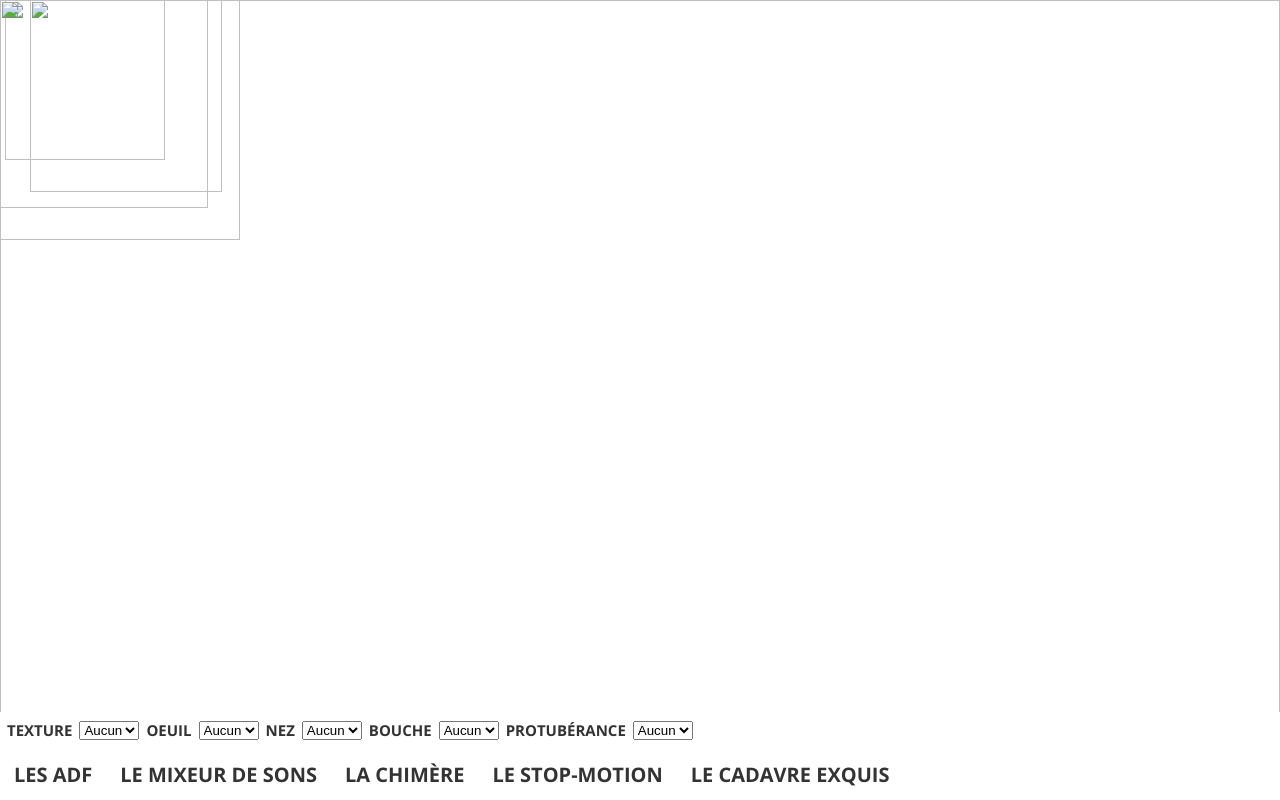
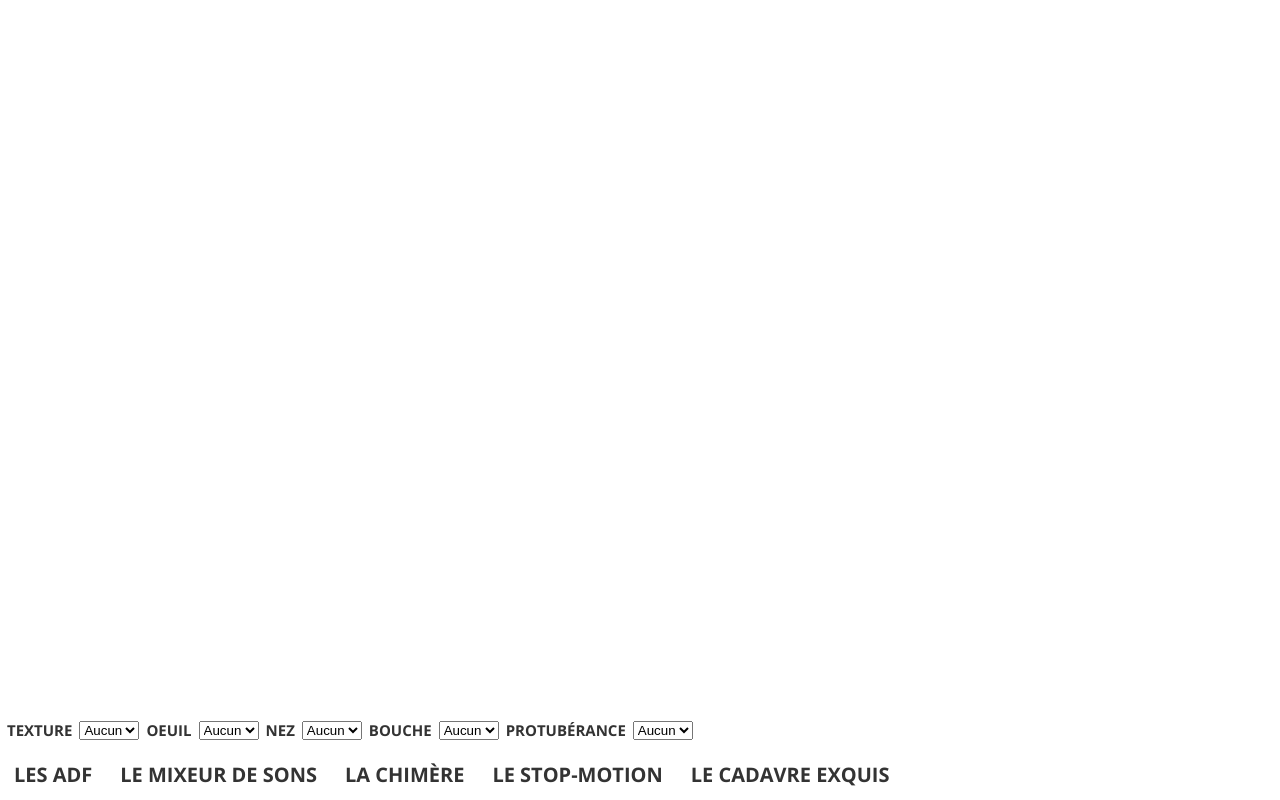
Before and after one commit to haniju/hanijufr, a plain HTML site: page adf-story/transf.html in a window 1280 px wide. Drawn offline with nearby package versions, Linux system fonts and the light colour scheme.

Commit message:
fix for chrome missing img src

```diff
--- a/adf-story/transf.html
+++ b/adf-story/transf.html
@@ -12,23 +12,23 @@
 
 
       <div class="canvas" style="width:100%; height:100%;">
-        <img id="tex" src="">
+        <img id="tex" src="images/chimere/foo.png">
       </div>
 
       <div class="canvas" id="dragOeuil">
-        <img class="chim" style="height:26vh" id="oeuil" src="">
+        <img class="chim" style="height:26vh" id="oeuil" src="images/chimere/foo.png">
       </div>
 
       <div class="canvas" id="dragNez">
-        <img class="chim" style="height:20vh; margin-left:5px;" id="nez" src="">
+        <img class="chim" style="height:20vh; margin-left:5px;" id="nez" src="images/chimere/foo.png">
       </div>
 
       <div class="canvas" id="dragBou">
-        <img class="chim" style="height:24vh; margin-left:30px;" id="bou" src="">
+        <img class="chim" style="height:24vh; margin-left:30px;" id="bou" src="images/chimere/foo.png">
       </div>
 
       <div class="canvas" id="dragProt">
-        <img class="chim" style="height:30vh" id="prot" src="">
+        <img class="chim" style="height:30vh" id="prot" src="images/chimere/foo.png">
       </div>
 
   </div>
@@ -40,14 +40,14 @@
 
     <h2>Texture</h2>
     <select id="dropTex">
-      <option value="">Aucun</option>
+      <option value="images/chimere/foo.png">Aucun</option>
       <option value="images/chimere/tex1.gif">1</option>
       <option value="images/chimere/tex2.png">2</option>
     </select>
 
     <h2>Oeuil</h2>
     <select id="dropOeuil">
-      <option value="">Aucun</option>
+      <option value="images/chimere/foo.png">Aucun</option>
       <option value="images/chimere/oeuil1.gif">1</option>
       <option value="images/chimere/oeuil2.gif">2</option>
       <option value="images/chimere/oeuil3.gif">3</option>
@@ -56,21 +56,21 @@
 
     <h2>Nez</h2>
     <select id="dropNez">
-      <option value="">Aucun</option>
+      <option value="images/chimere/foo.png">Aucun</option>
       <option value="images/chimere/nez1.gif">1</option>
       <option value="images/chimere/nez2.gif">2</option>
     </select>
 
     <h2>Bouche</h2>
     <select id="dropBou">
-      <option value="">Aucun</option>
+      <option value="images/chimere/foo.png">Aucun</option>
       <option value="images/chimere/bou1.gif">1</option>
       <option value="images/chimere/bou2.gif">2</option>
     </select>
 
     <h2>Protubérance</h2>
     <select id="dropProt">
-      <option value="">Aucun</option>
+      <option value="images/chimere/foo.png">Aucun</option>
       <option value="images/chimere/prot1.gif">1</option>
       <option value="images/chimere/prot2.gif">2</option>
       <option value="images/chimere/prot3.gif">3</option>
```
Also changed, not shown: adf-story/images/chimere/foo.png (added).
